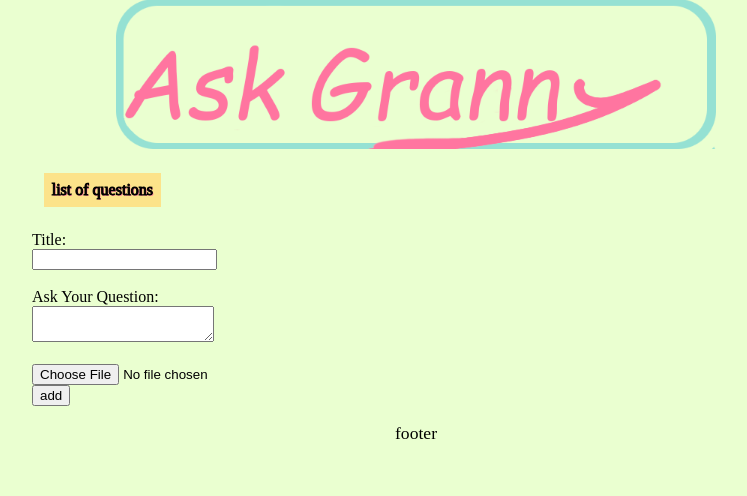
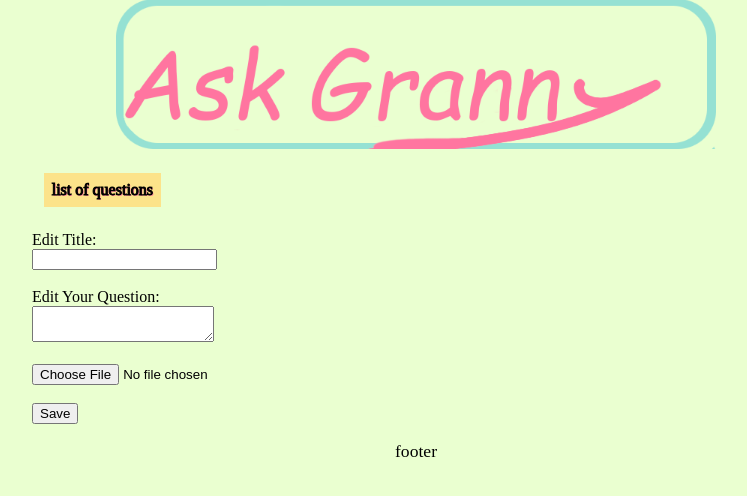
Before and after one commit to lukrydz/stackovrflw-clone-flask, a Flask app: template templates/edit_question.html in a window 1280 px wide. Shown: the part 101-597 px from the top of the page, without its empty margins (224-971 px from the left). Run offline with Flask 2, Linux system fonts and the light colour scheme; the template is opened without the code that fills it, so the values that code supplies are empty.

Commit message:
adding, editing, deleting questions updated

```diff
--- a/templates/add_question.html
+++ b/templates/add_question.html
@@ -13,8 +13,8 @@
     <input type="file" name="image">
 
 
-        <br>
-    <input type="submit" value="add">
+        <br><br>
+    <input type="submit" value="Save">
 </form>
 
 
--- a/templates/edit_question.html
+++ b/templates/edit_question.html
@@ -4,17 +4,17 @@
 
 <form action="{{ url_for('edit_question', question_id=question_id) }}" method='post'
     enctype="multipart/form-data" id="add_question_form">
-    <label for="title">Title:</label><br>
+    <label for="title">Edit Title:</label><br>
     <input type="text" name="title" id="title" value="{{ title }}"><br>
     <br>
-    <label for="question">Ask Your Question:</label><br>
+    <label for="question">Edit Your Question:</label><br>
     <textarea name="message" id="message">{{ message }}</textarea><br>
     <br>
     <input type="file" name="image">
 
 
-        <br>
-    <input type="submit" value="add">
+        <br><br>
+    <input type="submit" value="Save">
 </form>
 
 
```
